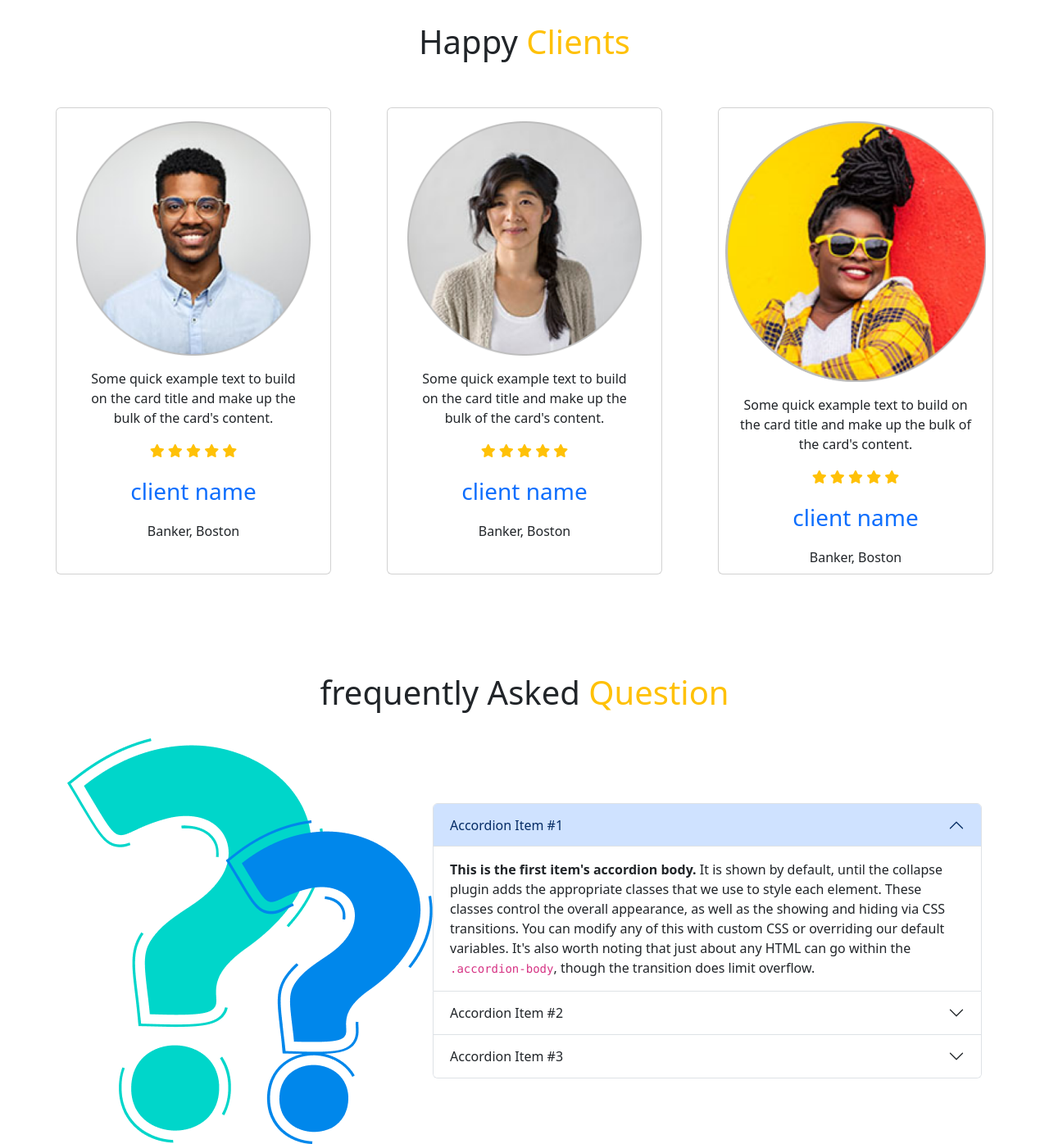
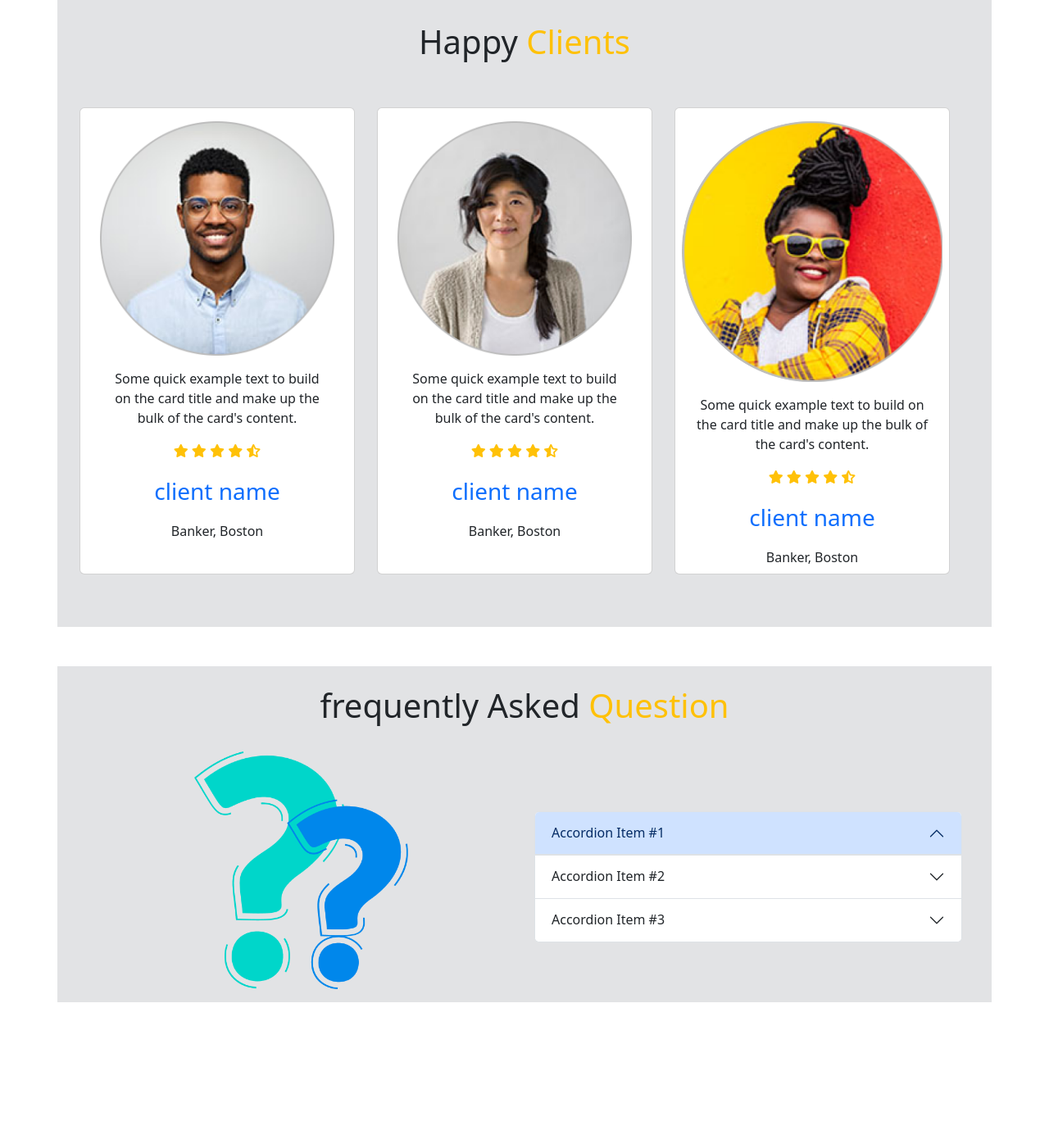
Before and after one commit to shakilhassanBD/bike-zone, a plain HTML site: page index.html in a window 1280 px wide. Shown: the part 1660-3056 px from the top of the page at 82% size. After the commit the page ends 2931 px from the top, so only its background shows below. Drawn offline with nearby package versions, Linux system fonts and the light colour scheme.

Commit message:
everything is complete without footer

```diff
--- a/index.html
+++ b/index.html
@@ -173,12 +173,12 @@
         </section>
 
         <!-- happy client comments section-->
-        <section class="my-5 py-5 d-flex flex-column">
+        <section class="container bg-secondary-subtle my-5 py-5 d-flex flex-column">
             <div class="text-center my-5">
                 <h1>Happy <span class="text-warning">Clients</span></h1>
             </div>
-            <div class="d-flex justify-content-evenly">
-                <div class="card py-3 px-4" style="width: 21rem; height: 570px;">
+            <div class=" row d-flex justify-content-evenly col-12">
+                <div class="card py-3 px-4 mb-3" style="width: 21rem; height: 570px;">
                     <img src="./images/user-1.png" class="card-img-top" alt="...">
                     <div class="card-body text-center">
                         <p class="card-text">Some quick example text to build on the card title and make up the bulk of
@@ -189,13 +189,13 @@
                             <i class="fa-solid fa-star"></i>
                             <i class="fa-solid fa-star"></i>
                             <i class="fa-solid fa-star"></i>
-                            <i class="fa-solid fa-star"></i>
+                            <i class="fa-solid fa-star-half-stroke"></i>
                         </p>
                         <p class="fs-3 text-primary">client name</p>
                         <p>Banker, Boston</p>
                     </div>
                 </div>
-                <div class="card py-3 px-4" style="width: 21rem; height: 570px">
+                <div class="card py-3 px-4 mb-3" style="width: 21rem; height: 570px">
                     <img src="./images/user-2.png" class="card-img-top" alt="...">
                     <div class="card-body text-center">
                         <p class="card-text">Some quick example text to build on the card title and make up the bulk of
@@ -206,7 +206,7 @@
                                 <i class="fa-solid fa-star"></i>
                                 <i class="fa-solid fa-star"></i>
                                 <i class="fa-solid fa-star"></i>
-                                <i class="fa-solid fa-star"></i>
+                                <i class="fa-solid fa-star-half-stroke"></i>
                             </p>
                         <p class="fs-3 text-primary">client name</p>
                         <p>Banker, Boston</p>
@@ -223,7 +223,7 @@
                                 <i class="fa-solid fa-star"></i>
                                 <i class="fa-solid fa-star"></i>
                                 <i class="fa-solid fa-star"></i>
-                                <i class="fa-solid fa-star"></i>
+                                <i class="fa-solid fa-star-half-stroke"></i>
                             </p>
                         <p class="fs-3 text-primary">client name</p>
                         <p>Banker, Boston</p>
@@ -233,69 +233,50 @@
 
         </section>
         <!-- frequently ask question section -->
-        <section class="d-flex flex-column justify-content-center align-items-center">
+        <section class="container d-flex flex-column justify-content-center align-items-center mb-5 bg-secondary-subtle">
             <div class="my-4">
                 <h1>frequently Asked <span class="text-warning">Question</span></h1>
             </div>
-            <div class="container d-flex justify-content-center align-items-center">
-                <div class="w-50 h-50">
-                    <img class="" src="./images/faq.png" alt="">
+            <div class="container d-flex justify-content-center align-items-center row row-cols-1 row-cols-md-2 ">
+                <div class="text-center">
+                    <img class="w-50 mb-3" class="" src="./images/faq.png" alt="">
                 </div>
+                <div>
                     <div class="accordion" id="accordionExample">
                         <div class="accordion-item">
                           <h2 class="accordion-header" id="headingOne">
-                            <button class="accordion-button" type="button" data-bs-toggle="collapse"
-                                data-bs-target="#collapseOne" aria-expanded="true" aria-controls="collapseOne">
+                            <button class="accordion-button" type="button" data-bs-toggle="collapse" data-bs-target="#collapseOne" aria-expanded="true" aria-controls="collapseOne">
                               Accordion Item #1
                             </button>
                           </h2>
-                        <div id="collapseOne" class="accordion-collapse collapse show" aria-labelledby="headingOne"
-                            data-bs-parent="#accordionExample">
+                          <div id="collapseOne" class="accordion-collapse collapse" aria-labelledby="headingOne" data-bs-parent="#accordionExample">
                             <div class="accordion-body">
-                                <strong>This is the first item's accordion body.</strong> It is shown by default, until
-                                the collapse plugin adds the appropriate classes that we use to style each element.
-                                These classes control the overall appearance, as well as the showing and hiding via CSS
-                                transitions. You can modify any of this with custom CSS or overriding our default
-                                variables. It's also worth noting that just about any HTML can go within the
-                                <code>.accordion-body</code>, though the transition does limit overflow.
+                              <strong>This is the first item's accordion body.</strong> It is shown by default, until the collapse plugin adds the appropriate classes that we use to style each element. These classes control the overall appearance, as well as the showing and hiding via CSS transitions. You can modify any of this with custom CSS or overriding our default variables. It's also worth noting that just about any HTML can go within the <code>.accordion-body</code>, though the transition does limit overflow.
                             </div>
                           </div>
                         </div>
                         <div class="accordion-item">
                           <h2 class="accordion-header" id="headingTwo">
-                            <button class="accordion-button collapsed" type="button" data-bs-toggle="collapse"
-                                data-bs-target="#collapseTwo" aria-expanded="false" aria-controls="collapseTwo">
+                            <button class="accordion-button collapsed" type="button" data-bs-toggle="collapse" data-bs-target="#collapseTwo" aria-expanded="false" aria-controls="collapseTwo">
                               Accordion Item #2
                             </button>
                           </h2>
-                        <div id="collapseTwo" class="accordion-collapse collapse" aria-labelledby="headingTwo"
-                            data-bs-parent="#accordionExample">
+                          <div id="collapseTwo" class="accordion-collapse collapse" aria-labelledby="headingTwo" data-bs-parent="#accordionExample">
                             <div class="accordion-body">
-                                <strong>This is the second item's accordion body.</strong> It is hidden by default,
-                                until the collapse plugin adds the appropriate classes that we use to style each
-                                element. These classes control the overall appearance, as well as the showing and hiding
-                                via CSS transitions. You can modify any of this with custom CSS or overriding our
-                                default variables. It's also worth noting that just about any HTML can go within the
-                                <code>.accordion-body</code>, though the transition does limit overflow.
+                              <strong>This is the second item's accordion body.</strong> It is hidden by default, until the collapse plugin adds the appropriate classes that we use to style each element. These classes control the overall appearance, as well as the showing and hiding via CSS transitions. You can modify any of this with custom CSS or overriding our default variables. It's also worth noting that just about any HTML can go within the <code>.accordion-body</code>, though the transition does limit overflow.
                             </div>
                           </div>
                         </div>
                         <div class="accordion-item">
                           <h2 class="accordion-header" id="headingThree">
-                            <button class="accordion-button collapsed" type="button" data-bs-toggle="collapse"
-                                data-bs-target="#collapseThree" aria-expanded="false" aria-controls="collapseThree">
+                            <button class="accordion-button collapsed" type="button" data-bs-toggle="collapse" data-bs-target="#collapseThree" aria-expanded="false" aria-controls="collapseThree">
                               Accordion Item #3
                             </button>
                           </h2>
-                        <div id="collapseThree" class="accordion-collapse collapse" aria-labelledby="headingThree"
-                            data-bs-parent="#accordionExample">
+                          <div id="collapseThree" class="accordion-collapse collapse" aria-labelledby="headingThree" data-bs-parent="#accordionExample">
                             <div class="accordion-body">
-                                <strong>This is the third item's accordion body.</strong> It is hidden by default, until
-                                the collapse plugin adds the appropriate classes that we use to style each element.
-                                These classes control the overall appearance, as well as the showing and hiding via CSS
-                                transitions. You can modify any of this with custom CSS or overriding our default
-                                variables. It's also worth noting that just about any HTML can go within the
-                                <code>.accordion-body</code>, though the transition does limit overflow.
+                              <strong>This is the third item's accordion body.</strong> It is hidden by default, until the collapse plugin adds the appropriate classes that we use to style each element. These classes control the overall appearance, as well as the showing and hiding via CSS transitions. You can modify any of this with custom CSS or overriding our default variables. It's also worth noting that just about any HTML can go within the <code>.accordion-body</code>, though the transition does limit overflow.
+                            </div>
                           </div>
                         </div>
                       </div>
```
Also changed, not shown: style/index.css (+0 -9 lines). Lines whose indentation alone changed are shown as unchanged.
